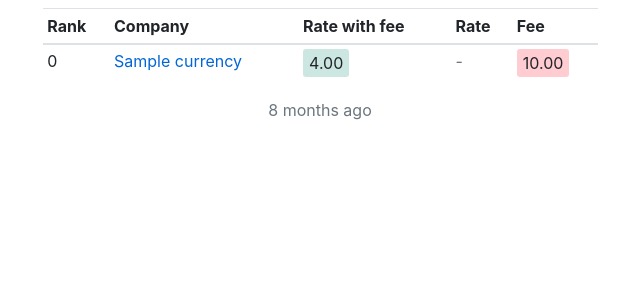
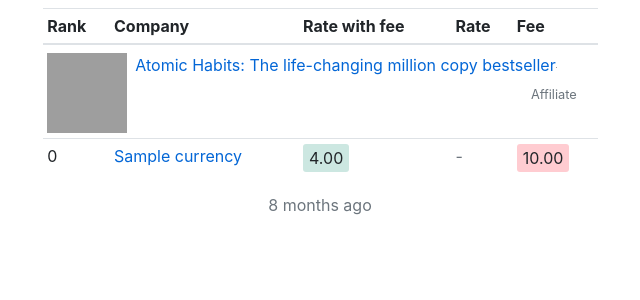
Before and after one commit to minho42/ysk, a Django app: page / in a window 1280 px wide. Shown: the part 56-356 px from the top of the page, without its empty margins (320-960 px from the left). Run offline with Django 3.2, Linux system fonts and the light colour scheme; tables that the repository leaves empty hold one stand-in row (values such as "Sample post"); some libraries are stand-ins or nearby versions; grey boxes are pictures that could not be loaded.

Commit message:
add trial amazon affiliate: atomic habits

```diff
--- a/templates/currency/currency_list.html
+++ b/templates/currency/currency_list.html
@@ -18,6 +18,20 @@
           <th>Fee</th>
         </tr>
       <tbody>
+        <tr>
+          <td colspan="100%">
+            <div class="mt-1 mr-3">
+              <img src="https://m.media-amazon.com/images/I/51eR2+XHi2L.jpg" width="80px" height="80px"
+                class="float-left mr-2">
+              <a target="_blank"
+                href="https://www.amazon.com.au/gp/product/1847941834/ref=as_li_tl?ie=UTF8&camp=247&creative=1211&creativeASIN=1847941834&linkCode=as2&tag=minho42-22&linkId=df1de62365ebbb29cb25c9a210a979e0">Atomic
+                Habits: The life-changing million copy bestseller</a><img
+                src="//ir-au.amazon-adsystem.com/e/ir?t=minho42-22&l=am2&o=36&a=1847941834" width="1" height="1"
+                border="0" alt="" style="border:none !important; margin:0px !important;" />
+            </div>
+            <div class="text-muted small float-right mr-3 mt-2">Affiliate</div>
+          </td>
+        </tr>
         {% for currency in currencies %}
         <tr>
           <td>
```
